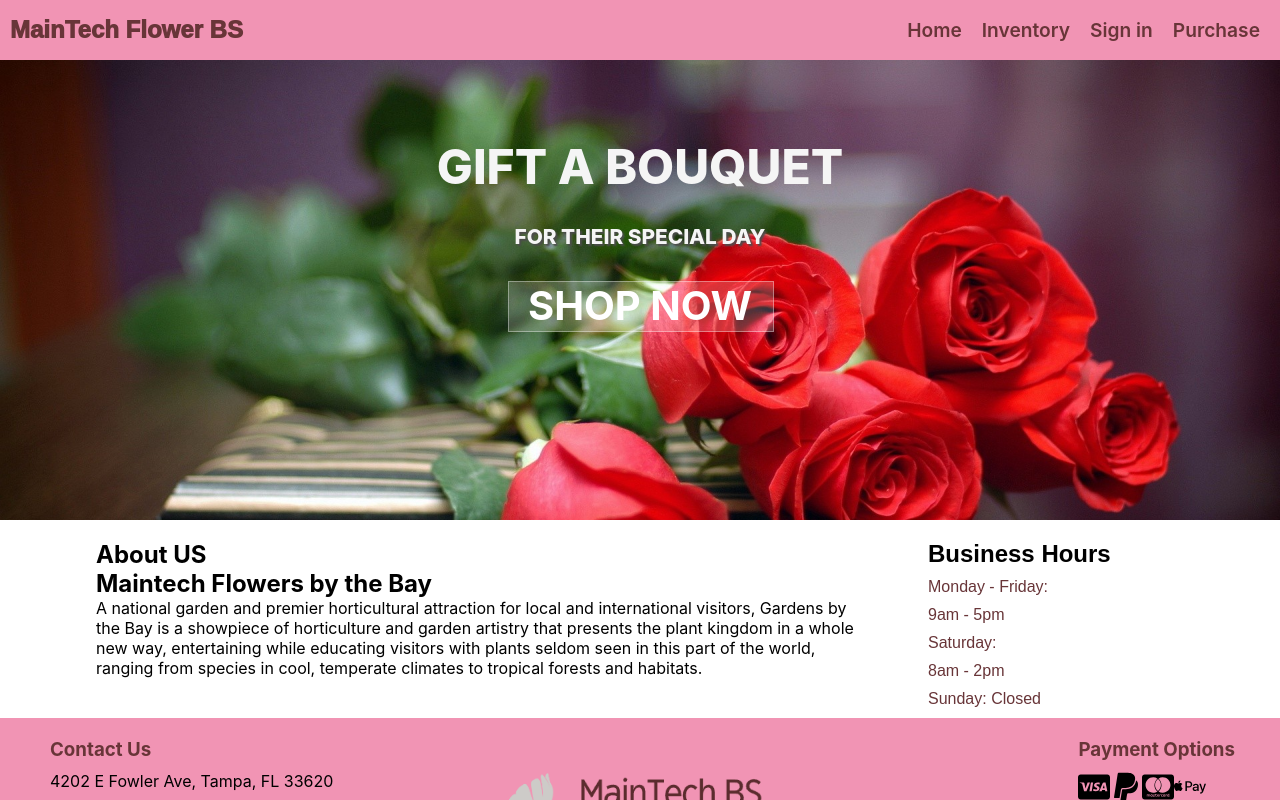
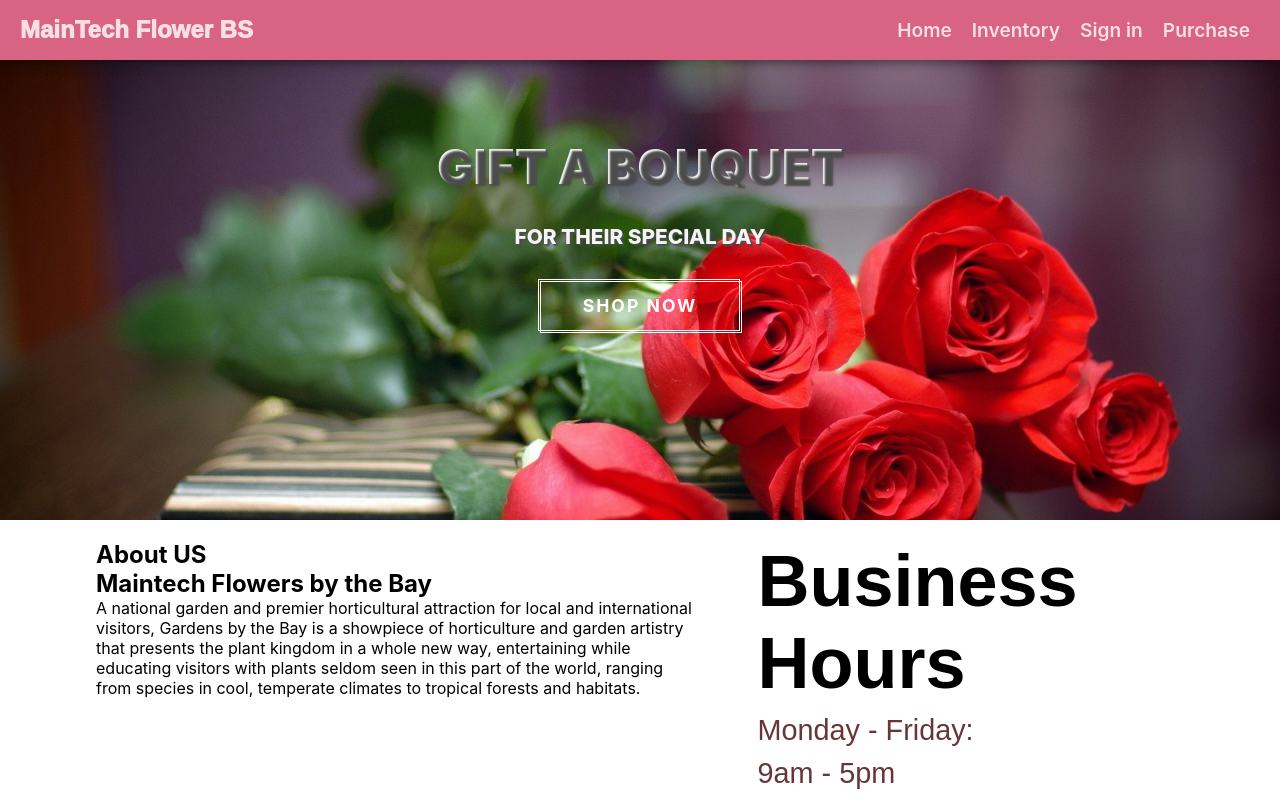
Before and after one commit to joshuagourlay/Software-Engineering-Project, a React (Create React App) app: page /Home in a window 1280 px wide. Shown: the top 800 px of the page. Built offline with nearby package versions, Linux system fonts and the light colour scheme.

Commit message:
Add Feedback Table to Backend, Bad CSS Changes

```diff
--- a/src/components/NavbarStyle.css
+++ b/src/components/NavbarStyle.css
@@ -1,5 +1,8 @@
 :root {
   --navbar-height: 60px;
+  --primary-color: rgb(216, 99, 130);
+  --secondary-color: rgb(255, 255, 255);
+  --text-color: rgb(255, 255, 255);
 }
 
 nav {
@@ -11,10 +14,9 @@ nav {
   display: flex;
   align-items: center;
   justify-content: space-between;
-  background: rgb(73, 0, 104);
-  box-shadow: 10 10px 10px rgba(0, 0, 0, 0.5);
-  background-color: rgb(71, 2, 94);
-  padding: 10px 10px 10px 10px;
+  background: var(--primary-color);
+  box-shadow: 0 2px 10px rgba(0, 0, 0, 0.5);
+  padding: 0 20px;
   z-index: 1000;
 }
 
@@ -33,23 +35,47 @@ nav {
 #navbar li a {
   text-decoration: none;
   font-weight: 600;
-  color: rgb(104, 53, 56);
+  color: var(--text-color);
   transition: 0.3s ease-in-out;
   font-size: 1.2rem;
+  position: relative;
+  opacity: 0.8;
+}
+
+#navbar li a::before {
+  content: '';
+  position: absolute;
+  width: 100%;
+  height: 2px;
+  bottom: -5px;
+  left: 0;
+  background-color: var(--secondary-color);
+  visibility: hidden;
+  transform: scaleX(0);
+  transition: all 0.3s ease-in-out 0s;
 }
 
 #navbar li a:hover {
-  color: rgb(255, 255, 255);
+  color: var(--text-color);
+  opacity: 1;
+}
+
+#navbar li a:hover::before {
+  visibility: visible;
+  transform: scaleX(1);
 }
 
 .site-title {
   font-family: 'Poppins', Arial, Helvetica, sans-serif;
   text-decoration: none;
   font-size: 1.5rem;
-  color: rgb(104, 53, 56);
+  color: var(--text-color);
   font-weight: 1000;
+  transition: 0.3s ease-in-out;
+  opacity: 0.8;
 }
 
-.Color {
-  background-color: rgb(241, 148, 180);
+.site-title:hover {
+  color: var(--text-color);
+  opacity: 1;
 }
--- a/src/pages/home.css
+++ b/src/pages/home.css
@@ -1,148 +1,119 @@
-.hero{
-    width: 100%;
-    height:65vh;
-    position:relative;
-    padding-top: var(--navbar-height); /*This is important. Adds padding based on navbar size*/
+:root {
+    --hero-text-color: whitesmoke;
+    --hero-text-shadow-color: rgb(76, 76, 76);
   }
 
-img
-{
-    width:100%;
-    height:100%;
+  .hero {
+    width: 100%;
+    height: 65vh;
+    position: relative;
+    padding-top: var(--navbar-height);
+  }
+
+  .hero img {
+    width: 100%;
+    height: 100%;
     object-fit: cover;
+  }
 
+  .hero-text {
+    position: absolute;
+    top: 35%;
+    left: 50%;
+    transform: translate(-50%, -50%);
+    width: 100%;
+    text-align: center;
   }
-.hero-text{
-    position:absolute;
-    top:35%;
-    left:50%;
-    transform:translate(-50%,-50%);
-    width:100%;
-    text-align: center;
 
-
-}
-.hero-text h1{
+  .hero-text h1 {
     font-size: 3rem;
     font-weight: 800;
-    background:whitesmoke;
+    background: var(--hero-text-color);
     -webkit-background-clip: text;
     background-clip: text;
     -webkit-text-fill-color: transparent;
+    text-shadow: 2px 2px 2px var(--hero-text-shadow-color);
+  }
 
-
-}
-.hero-text p{
+  .hero-text p {
     font-size: 1.3rem;
     font-weight: 800;
-    color:whitesmoke;
-    padding:0.5rem 0 2rem 0;
+    color: var(--hero-text-color);
+    padding: 0.5rem 0 2rem 0;
     text-align: center;
-    text-shadow: 2px 2px 2px rgb(76, 76, 76);
+    text-shadow: 2px 2px 2px var(--hero-text-shadow-color);
   }
 
-.hero-text .btn{
+  .hero-text .btn {
+    display: inline-block;
     line-height: 50px;
-    height: 100px;
+    height: 50px;
     font-size: 2.5rem;
     text-align: center;
     width: 200px;
     cursor: pointer;
-    padding-left: 20px;
-    padding-right: 20px;
-    /*
-    text-decoration: none;
-    background-color: white;
-    padding: 1rem 2rem;
-    border-radius: 6px;
+    padding: 0 20px;
     font-size: 1.1rem;
     font-weight: bold;
     letter-spacing: 2px;
-    color: black;
-    */
-
+    color: var(--text-color);
+    position: relative;
+    transition: all 0.5s;
   }
 
-.btn-two {
-    color: #FFF;
-    transition: all 0.5s;
-    position: relative;
-  }
-  .btn-two:hover {
-    color: rgb(241,148,180);
-  }
-  .btn-two span {
-    z-index: 2;
-    display: block;
+  .hero-text .btn::before,
+  .hero-text .btn::after {
+    content: "";
     position: absolute;
     width: 100%;
     height: 100%;
+    border: 1px solid var(--secondary-color);
+    z-index: -1;
+    transition: all 0.5s;
   }
-  .btn-two::before {
-    content: '';
-    position: absolute;
+
+  .hero-text .btn::before {
     top: 0;
     left: 0;
-    width: 100%;
-    height: 100%;
-    z-index: 1;
-    transition: all 0.5s;
-    border: 1px solid rgba(255,255,255,0.2);
-    background-color: rgba(255,255,255,0.1);
-  }
-  .btn-two::after {
-    content: '';
-    position: absolute;
-    top: 0;
-    left: 0;
-    width: 100%;
-    height: 100%;
-    z-index: 1;
-    transition: all 0.5s;
-    border: 1px solid rgba(255,255,255,0.2);
-    background-color: rgba(255,255,255,0.1);
-  }
-  .btn-two:hover::before {
-    transform: rotate(-45deg);
-    background-color: rgba(255,255,255,0);
-  }
-  .btn-two:hover::after {
-    transform: rotate(45deg);
-    background-color: rgba(255,255,255,0);
-
   }
 
+  .hero-text .btn::after {
+    bottom: 0;
+    right: 0;
+  }
 
+  .hero-text .btn:hover {
+    color: var(--primary-color);
+  }
 
-@media screen and (max-width:555px)
-{
-    .hero-text h1{
+  .hero-text .btn:hover::before,
+  .hero-text .btn:hover::after {
+    width: 0;
+    height: 0;
+  }
+
+  @media screen and (max-width: 555px) {
+    .hero-text h1 {
       padding: 10px 20px;
     }
-    .hero-text p{
-        font-size:1.1rem;
-        padding:0 0 2rem 0;
+    .hero-text p {
+      font-size: 1.1rem;
+      padding: 0 0 2rem 0;
     }
-    .hero-text .show{
-        padding:.6rem 1.1rem;
-        border-radius: 6px;
-        font-size:1rem;
+    .hero-text .btn {
+      font-size: 1rem;
+      height: 40px;
+      line-height: 40px;
+    }
   }
 
-}
-
-.des-text
-{
-    margin-left: 6rem;
-    margin-top: 1rem;
-    margin-bottom: 1rem;
-    margin-right: 4rem;
-    align-items: center;
+  .des-text {
+    margin: 1rem 4rem 1rem 6rem;
     width: 60%;
   }
 
-.des-text h1{
-    font-size: 3 rem;
+  .des-text h1 {
+    font-size: 3rem;
     line-height: 1.8;
   }
 
@@ -150,10 +121,34 @@ img
     display: flex;
   }
 
-.businesshours{
-    margin-top: 1rem;
-    margin-right: 6rem;
-    font-size: 3 rem;
-    font-family:'Poppins',Arial, Helvetica, sans-serif;
+  .businesshours {
+    margin: 1rem 6rem 1rem 0;
+    font-size: 3rem;
+    font-family: 'Poppins', Arial, Helvetica, sans-serif;
     color: #683538;
   }
+
+  .businesshours h2 {
+    padding-bottom: 10px;
+    color: black;
+  }
+
+  .businesshours p {
+    font-size: 1.8rem;
+  }
+
+  @media screen and (max-width: 555px) {
+    .maindisplay {
+      flex-direction: column;
+    }
+
+    .des-text {
+      margin: 1rem 2rem;
+      width: 100%;
+    }
+
+    .businesshours {
+      margin: 1rem 2rem;
+      font-size: 1.5rem;
+    }
+  }
```
Also changed, not shown: 1 other file (tests, documents, lock files or other folders). Lines whose indentation alone changed are shown as unchanged.
